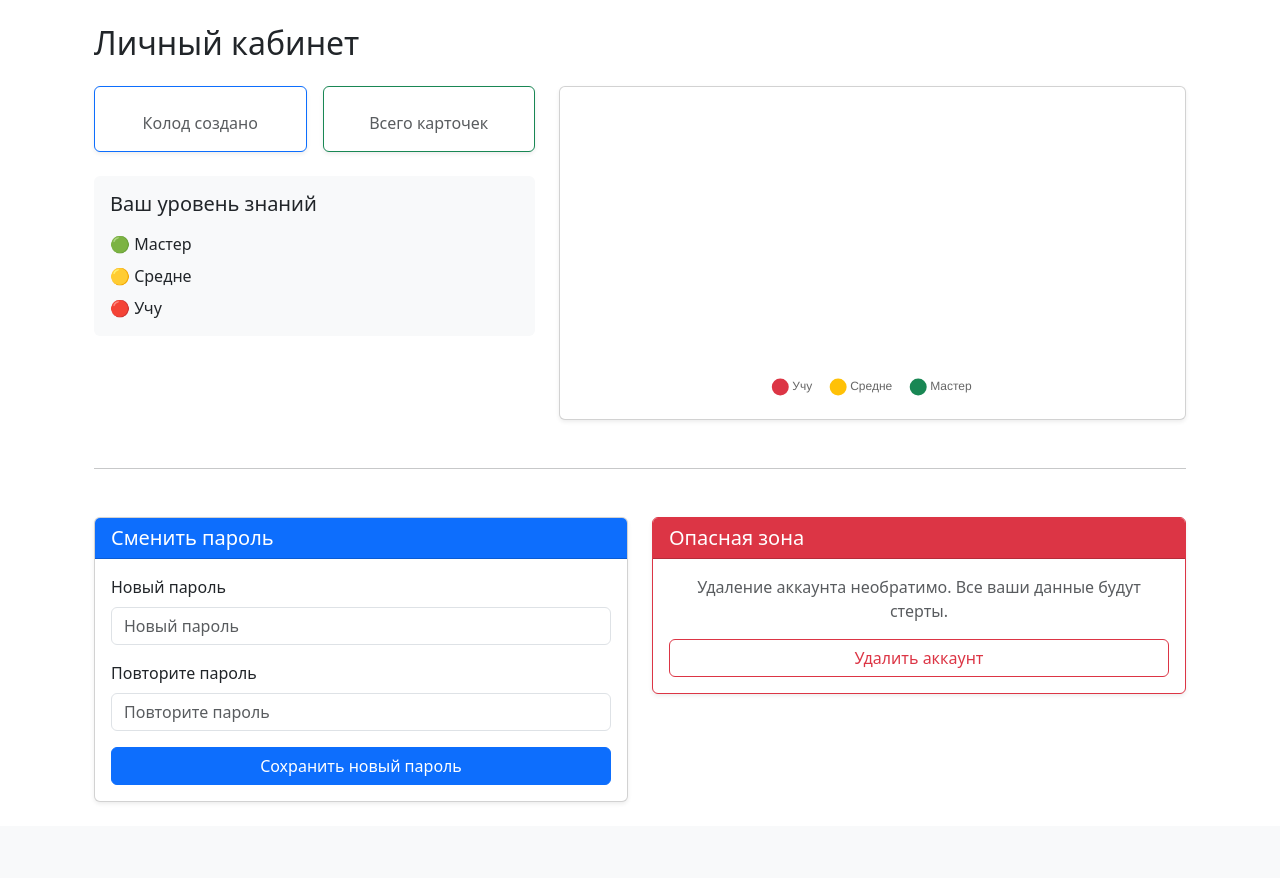
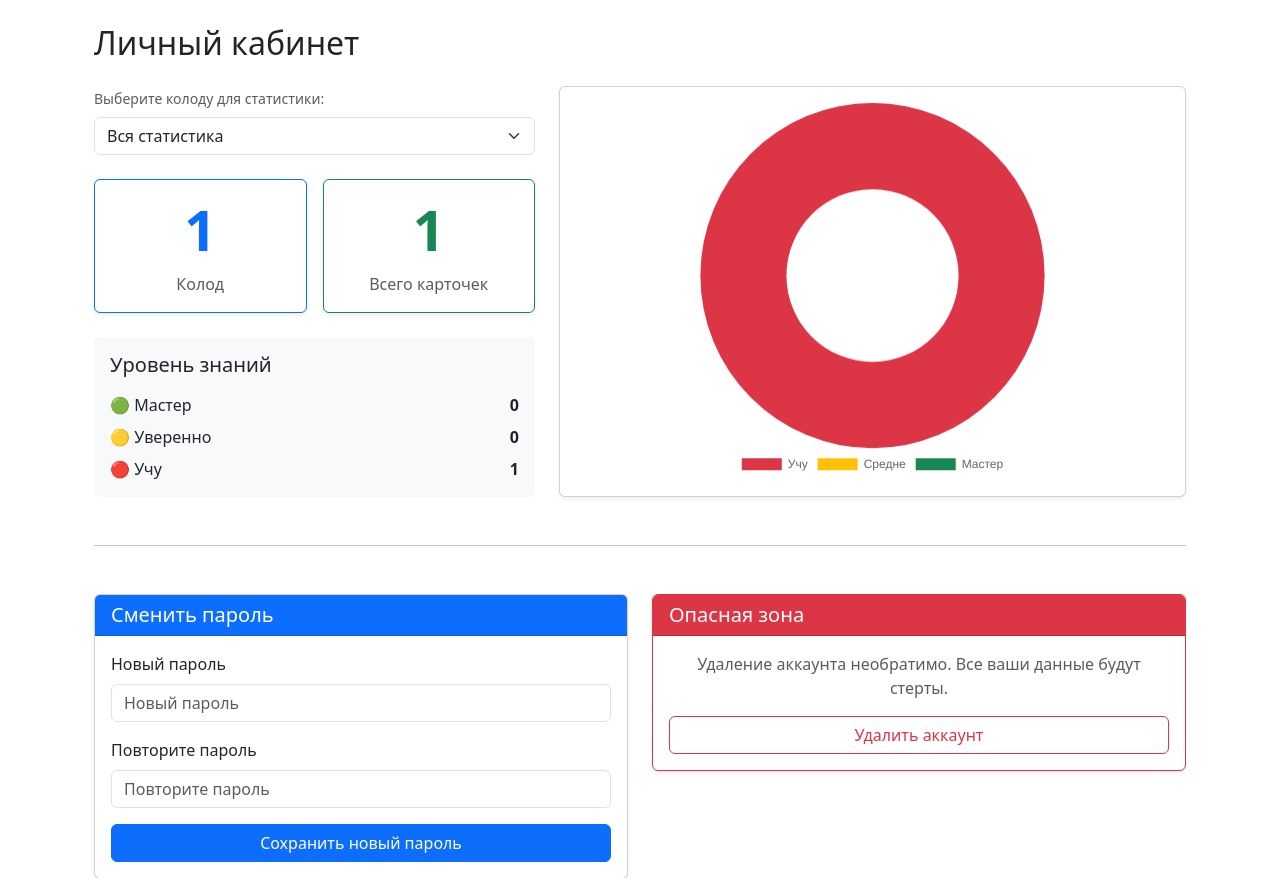
Before and after one commit to bbldaaa750/flashcard-app, a Flask app: page /profile in a window 1280 px wide. Shown: the part 57-935 px from the top of the page. Before the commit the page ends 859 px from the top, so only its background shows below. Run offline with Flask 3, Linux system fonts and the light colour scheme; a user stored in the database is signed in; tables that the repository leaves empty hold one stand-in row (values such as "Sample post"); some libraries are stand-ins or nearby versions.

Commit message:
feature: add every deck stats UI

```diff
--- a/app/static/js/profile_chart.js
+++ b/app/static/js/profile_chart.js
@@ -1,27 +1,24 @@
 document.addEventListener('DOMContentLoaded', function() {
+    const chartCanvas = document.getElementById('learningChart');
+    const deckSelector = document.getElementById('deckSelector');
 
-    const chartElement = document.getElementById('learningChart');
-    if (!chartElement) return;
+    if (!chartCanvas || !deckSelector) return;
 
-    const ctx = chartElement.getContext('2d');
+    const fullStats = JSON.parse(chartCanvas.dataset.stats);
 
-    const box1 = Number(chartElement.dataset.box1) || 0;
-    const box2 = Number(chartElement.dataset.box2) || 0;
-    const box3 = Number(chartElement.dataset.box3) || 0;
+    const elBox1 = document.getElementById('stat-box1');
+    const elBox2 = document.getElementById('stat-box2');
+    const elBox3 = document.getElementById('stat-box3');
+    const elTotal = document.getElementById('stat-total-cards');
 
-    const dataStats = window.chartData || { box1: 0, box2: 0, box3: 0 };
-
-    new Chart(ctx, {
+    const ctx = chartCanvas.getContext('2d');
+    const chart = new Chart(ctx, {
         type: 'doughnut',
         data: {
             labels: ['Учу', 'Средне', 'Мастер'],
             datasets: [{
-                data: [box1, box2, box3],
-                backgroundColor: [
-                    '#dc3545',
-                    '#ffc107',
-                    '#198754'
-                ],
+                data: [fullStats.total.box1, fullStats.total.box2, fullStats.total.box3],
+                backgroundColor: ['#dc3545', '#ffc107', '#198754'],
                 borderWidth: 0,
                 hoverOffset: 4
             }]
@@ -30,28 +27,31 @@ document.addEventListener('DOMContentLoaded', function() {
             responsive: true,
             maintainAspectRatio: false,
             plugins: {
-                legend: {
-                    position: 'bottom',
-                    labels: {
-                        padding: 20,
-                        usePointStyle: true
-                    }
-                },
-                tooltip: {
-                    callbacks: {
-                        label: function(context) {
-                            let label = context.label || '';
-                            if (label) {
-                                label += ': ';
-                            }
-                            let value = context.raw;
-                            let total = context.chart._metasets[context.datasetIndex].total;
-                            let percentage = Math.round((value / total) * 100) + '%';
-                            return label + value + ' (' + percentage + ')';
-                        }
-                    }
-                }
+                legend: { position: 'bottom' }
             }
         }
     });
+
+    deckSelector.addEventListener('change', function() {
+        const selectedId = this.value;
+        let currentData;
+
+        if (selectedId === 'all') {
+            currentData = fullStats.total;
+        } else {
+            currentData = fullStats.decks[selectedId];
+        }
+
+        chart.data.datasets[0].data = [
+            currentData.box1,
+            currentData.box2,
+            currentData.box3
+        ];
+        chart.update();
+
+        elBox1.textContent = currentData.box1;
+        elBox2.textContent = currentData.box2;
+        elBox3.textContent = currentData.box3;
+        elTotal.textContent = currentData.total;
+    });
 });
--- a/app/templates/profile.html
+++ b/app/templates/profile.html
@@ -7,19 +7,29 @@
 
     <div class="row mb-5">
         <div class="col-md-5 mb-4 mb-md-0">
+            <div class="mb-4">
+                <label class="form-label text-muted small">Выберите колоду для статистики:</label>
+                <select id="deckSelector" class="form-select">
+                    <option value="all">Вся статистика</option>
+                    {% for deck_id, deck_data in stats.decks.items() %}
+                        <option value="{{ deck_id }}">{{ deck_data.title }}</option>
+                    {% endfor %}
+                </select>
+            </div>
+
             <div class="row g-3">
                 <div class="col-6">
                     <div class="card h-100 border-primary shadow-sm">
                         <div class="card-body text-center">
-                            <h3 class="display-4 fw-bold text-primary">{{ stats.decks_count }}</h3>
-                            <p class="text-muted mb-0">Колод создано</p>
+                            <h3 class="display-4 fw-bold text-primary" id="stat-decks-count">{{ stats.decks|length }}</h3>
+                            <p class="text-muted mb-0">Колод</p>
                         </div>
                     </div>
                 </div>
                 <div class="col-6">
                     <div class="card h-100 border-success shadow-sm">
                         <div class="card-body text-center">
-                            <h3 class="display-4 fw-bold text-success">{{ stats.total_cards }}</h3>
+                            <h3 class="display-4 fw-bold text-success" id="stat-total-cards">{{ stats.total.total }}</h3>
                             <p class="text-muted mb-0">Всего карточек</p>
                         </div>
                     </div>
@@ -27,19 +37,19 @@
             </div>
 
             <div class="mt-4 p-3 bg-light rounded">
-                <h5 class="mb-3">Ваш уровень знаний</h5>
+                <h5 class="mb-3">Уровень знаний</h5>
                 <ul class="list-unstyled mb-0">
                     <li class="d-flex justify-content-between mb-2">
                         <span>🟢 Мастер</span>
-                        <span class="fw-bold">{{ stats.box3 }}</span>
+                        <span class="fw-bold" id="stat-box3">{{ stats.total.box3 }}</span>
                     </li>
                     <li class="d-flex justify-content-between mb-2">
-                        <span>🟡 Средне</span>
-                        <span class="fw-bold">{{ stats.box2 }}</span>
+                        <span>🟡 Уверенно</span>
+                        <span class="fw-bold" id="stat-box2">{{ stats.total.box2 }}</span>
                     </li>
                     <li class="d-flex justify-content-between">
                         <span>🔴 Учу</span>
-                        <span class="fw-bold">{{ stats.box1 }}</span>
+                        <span class="fw-bold" id="stat-box1">{{ stats.total.box1 }}</span>
                     </li>
                 </ul>
             </div>
@@ -48,13 +58,9 @@
         <div class="col-md-7">
             <div class="card shadow-sm h-100">
                 <div class="card-body d-flex align-items-center justify-content-center">
-                    <div style="width: 300px; height: 300px;">
-                        <canvas id="learningChart"
-                            data-box1="{{ stats.box1 }}"
-                            data-box2="{{ stats.box2 }}"
-                            data-box3="{{ stats.box3 }}">
-                        </canvas>
-                    </div>
+                    <canvas id="learningChart"
+                            data-stats='{{ stats|tojson }}'>
+                    </canvas>
                 </div>
             </div>
         </div>
```
